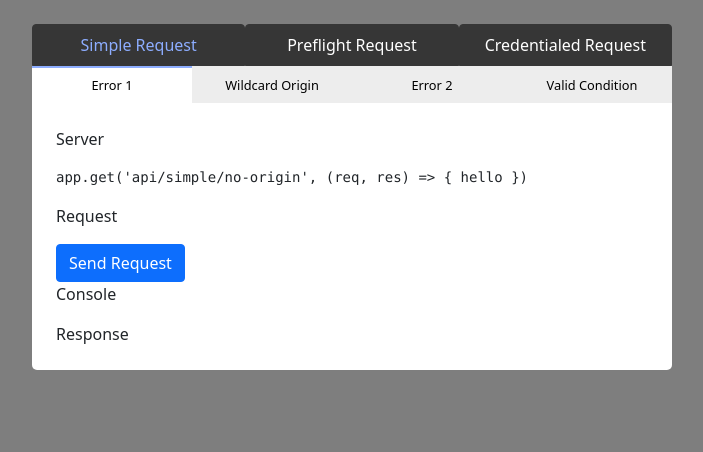
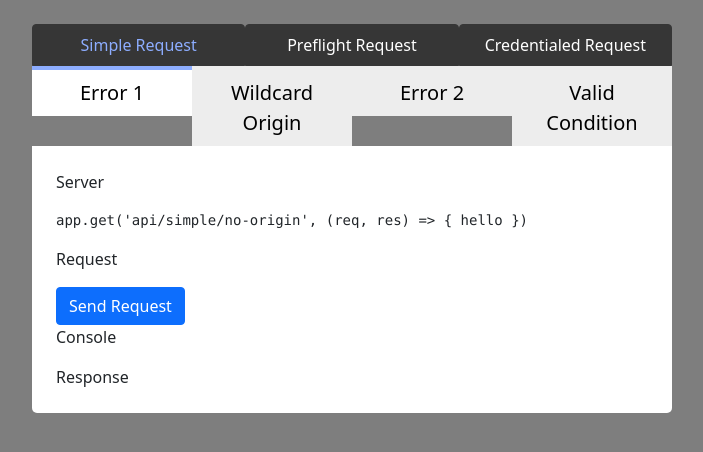
Before and after one commit to chuckchoiboi/cors-tutorial, a React (Create React App) app: page / in a window 1280 px wide. Shown: the top 452 px of the page, without its empty margins (288-991 px from the left). Built offline with nearby package versions, Linux system fonts and the light colour scheme.

Commit message:
change font size

```diff
--- a/src/App.css
+++ b/src/App.css
@@ -64,7 +64,7 @@
 .SecondaryTabs > .nav-tabs .nav-link {
   margin-bottom: unset !important;
   border: unset !important;
-  border-top: 2px solid #ededed !important;
+  border-top: 4px solid #ededed !important;
   border-top-left-radius: unset !important;
   border-top-right-radius: unset !important;
 }
@@ -72,17 +72,17 @@
 .SecondaryTabs > .nav .nav-item .nav-link {
   background-color: #ededed !important;
   color: #000;
-  font-size: 0.8rem;
+  font-size: 20px;
 }
 
 .SecondaryTabs > .nav-tabs .nav-link:focus,
 .SecondaryTabs > .nav-tabs .nav-link:hover {
-  border-top: 2px solid #bccfff !important;
+  border-top: 4px solid #bccfff !important;
   color: unset !important;
 }
 
 .SecondaryTabs > .nav-tabs .nav-item.show .nav-link,
 .SecondaryTabs > .nav-tabs .nav-link.active {
-  border-top: 2px solid #8dadff !important;
+  border-top: 4px solid #8dadff !important;
   background-color: #fff !important;
 }
--- a/src/index.css
+++ b/src/index.css
@@ -1,5 +1,6 @@
 body {
   margin: 0;
+  font-size: 25px;
   font-family: -apple-system, BlinkMacSystemFont, 'Segoe UI', 'Roboto', 'Oxygen', 'Ubuntu',
     'Cantarell', 'Fira Sans', 'Droid Sans', 'Helvetica Neue', sans-serif;
   -webkit-font-smoothing: antialiased;
```
